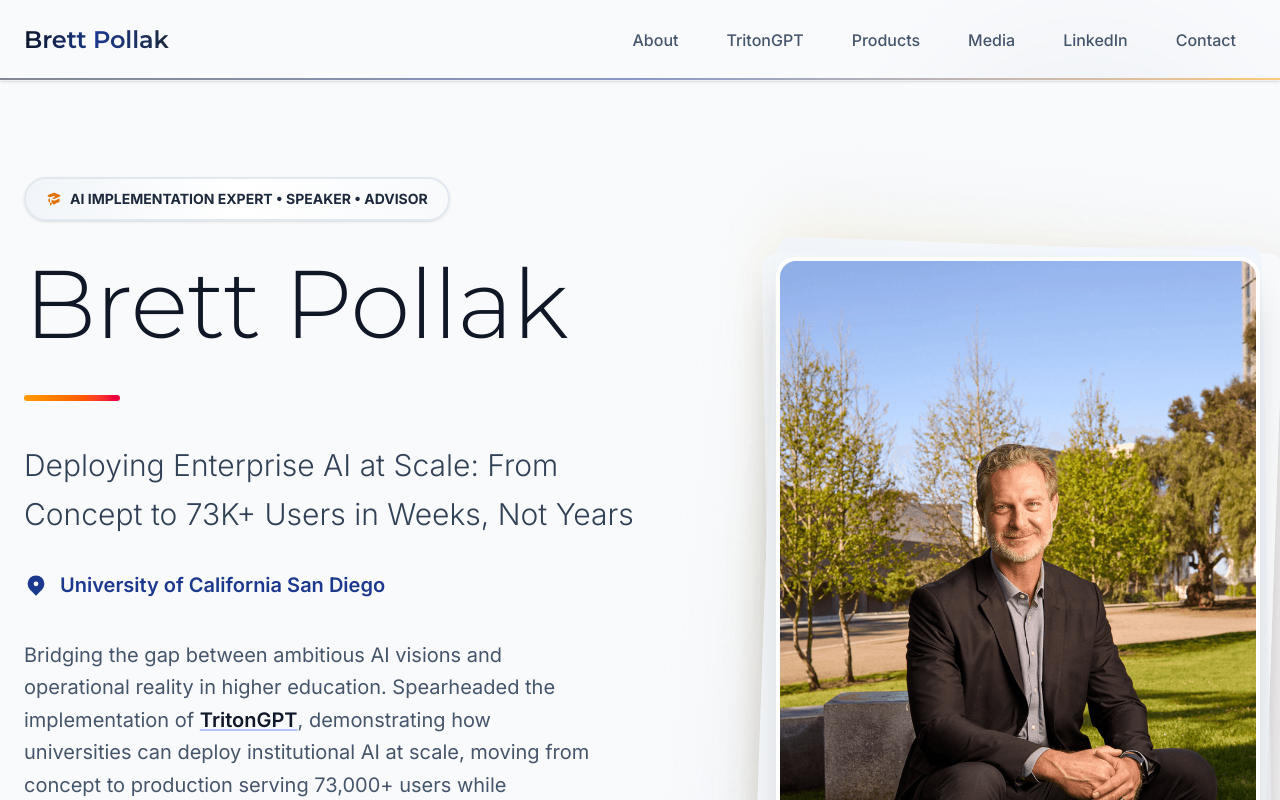
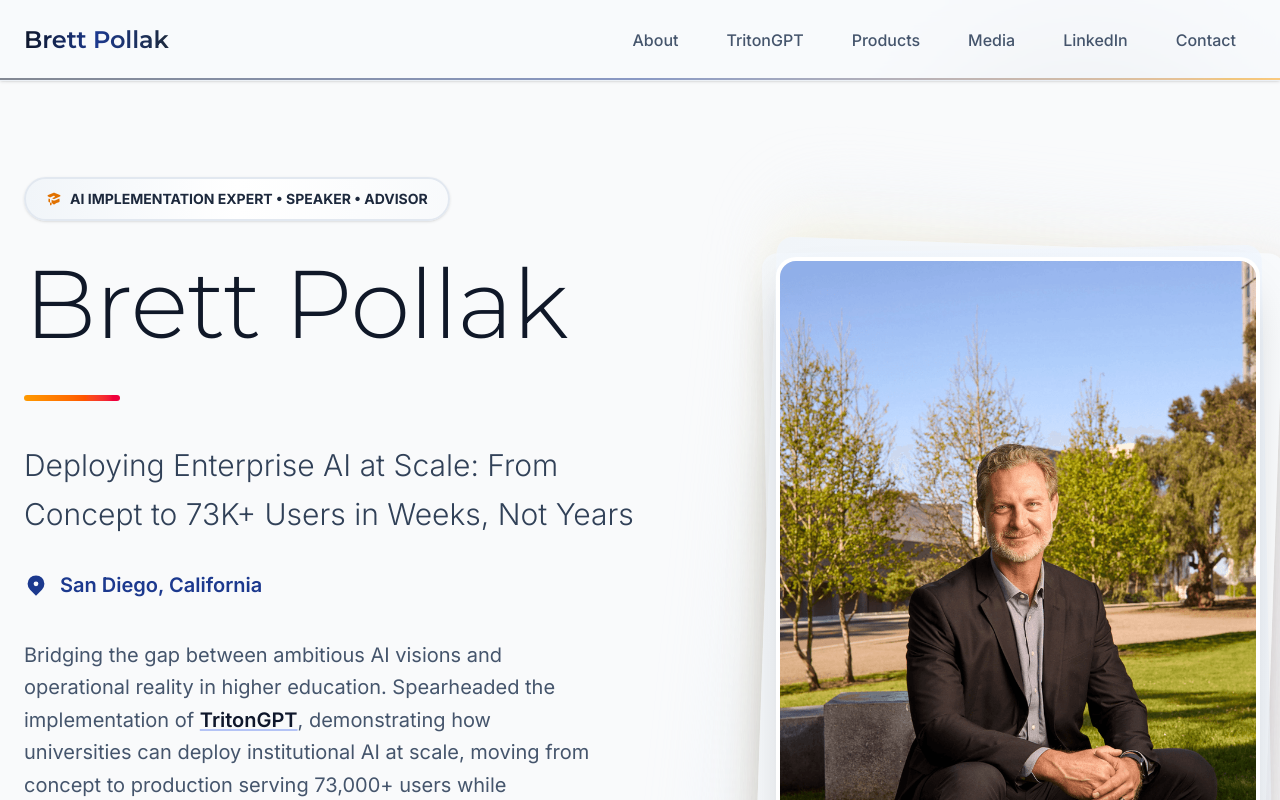
Before and after one commit to bpollak/brettpollak-website, a Next.js app: page / in a window 1280 px wide. Shown: the top 800 px of the page. Built offline with nearby package versions, Linux system fonts and the light colour scheme.

Commit message:
content(home): change location text to San Diego, California

```diff
--- a/app/page.tsx
+++ b/app/page.tsx
@@ -71,7 +71,7 @@ export default function Home() {
                 <path fillRule="evenodd" d="M5.05 4.05a7 7 0 119.9 9.9L10 18.9l-4.95-4.95a7 7 0 010-9.9zM10 11a2 2 0 100-4 2 2 0 000 4z" clipRule="evenodd"/>
               </svg>
               <p className="text-xl text-blue-900 font-semibold">
-                University of California San Diego
+                San Diego, California
               </p>
             </div>
             <p className="text-xl text-slate-600 leading-relaxed mb-14 max-w-xl">
```
